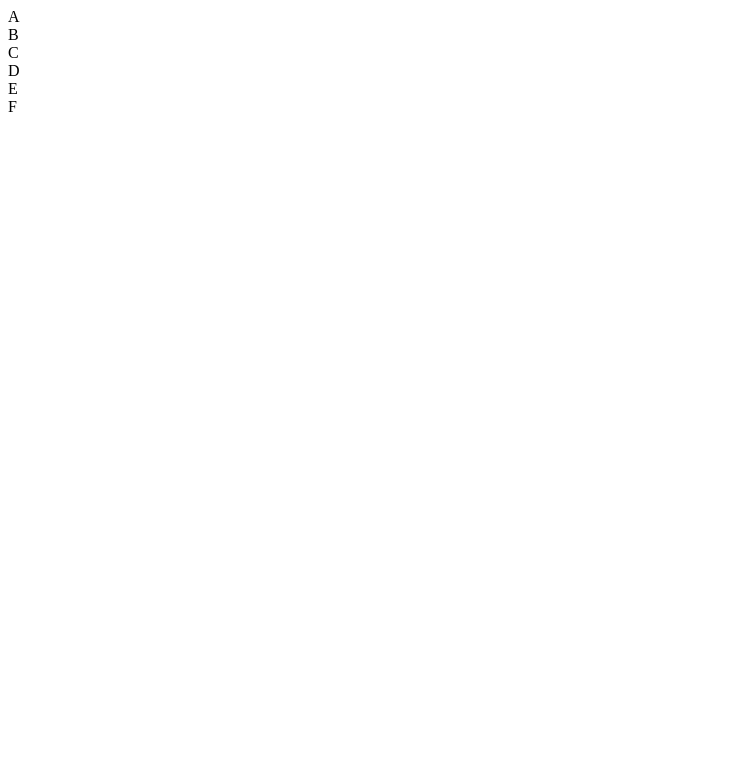
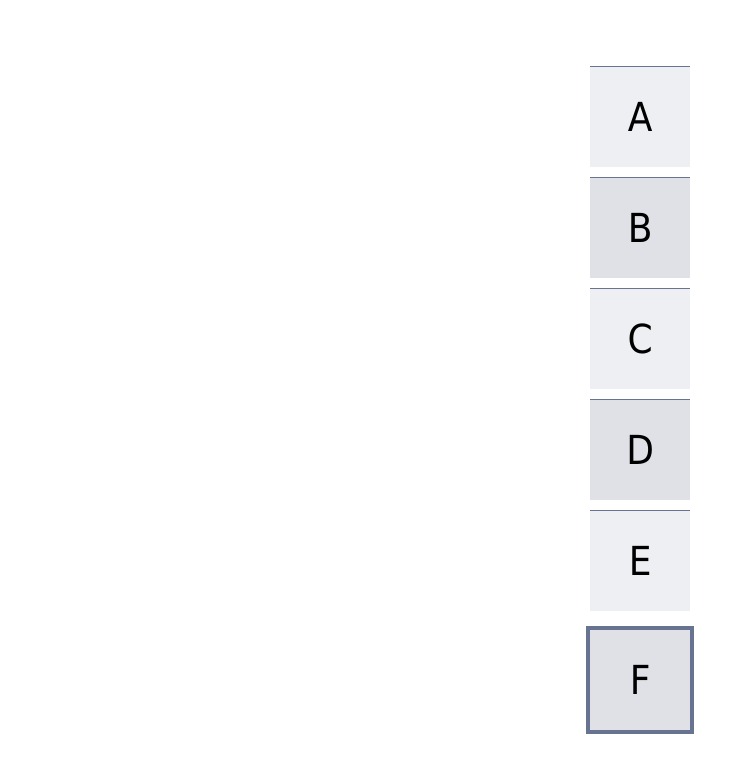
Before and after one commit to bhargavi-potu/P1, a plain HTML site: page index.html in a window 1280 px wide. Shown: the whole page, without its empty margins (0-749 px from the left). Drawn offline with Linux system fonts and the light colour scheme.

Commit message:
Updated index.html
#8 Integrated HTML with CSS

```diff
--- a/index.html
+++ b/index.html
@@ -4,6 +4,9 @@
     <meta charset="UTF-8" />
     <meta name="viewport" content="width=device-width, initial-scale=1.0" />
     <title>Project #1</title>
+    <link rel="stylesheet" type="text/css" href="styleA.css" id="style-link" />
+<!--    <link rel="stylesheet" type="text/css" href="styleB.css" id="style-link" />-->
+<!--    <link rel="stylesheet" type="text/css" href="styleC.css" id="style-link" />-->
 </head>
 <body>
 <div class="container">
```
